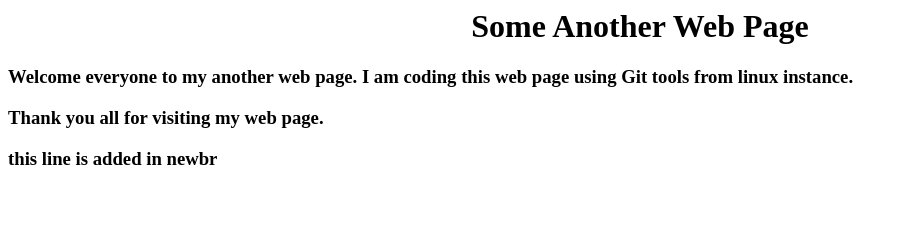
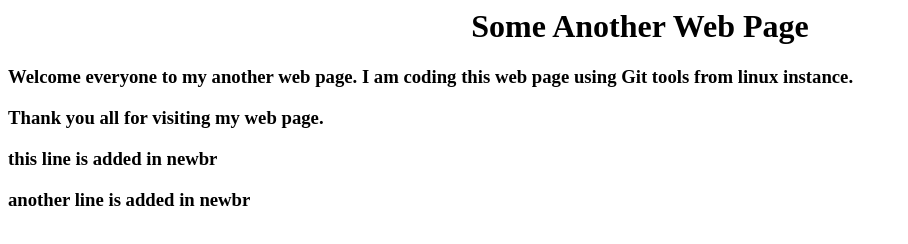
Before and after one commit to devopstraining611-282/12pmrepo, a plain HTML site: page sample.html in a window 1280 px wide. Shown: the whole page, without its empty margins (0-908 px from the left). Drawn offline with Linux system fonts and the light colour scheme.

Commit message:
another line in newbr

```diff
--- a/sample.html
+++ b/sample.html
@@ -5,5 +5,6 @@
 		<h3>Welcome everyone to my another web page. I am coding this web page using Git tools from linux instance.</h3>
 		<h3>Thank you all for visiting my web page.</h3>
 		<h3>this line is added in newbr</h3>
+		<h3>another line is added in newbr</h3>
 	</body>
 </html>
```
